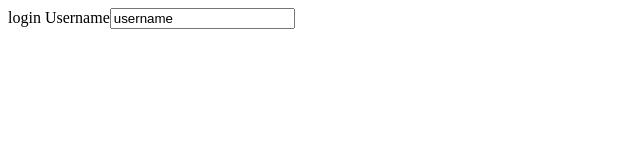
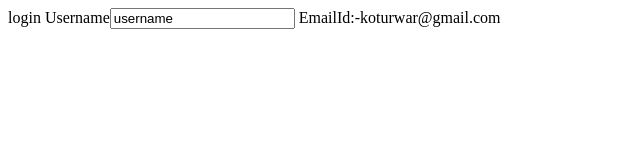
Before and after one commit to Mahesh2701/Training2, a plain HTML site: page index.html in a window 1280 px wide. Shown: the whole page, without its empty margins (0-640 px from the left). Drawn offline with Linux system fonts and the light colour scheme.

Commit message:
Email is added from hotfix

```diff
--- a/index.html
+++ b/index.html
@@ -6,3 +6,5 @@ Username<input type="text" value="username">
 
 
 <html>
+
+EmailId:-koturwar@gmail.com
```
